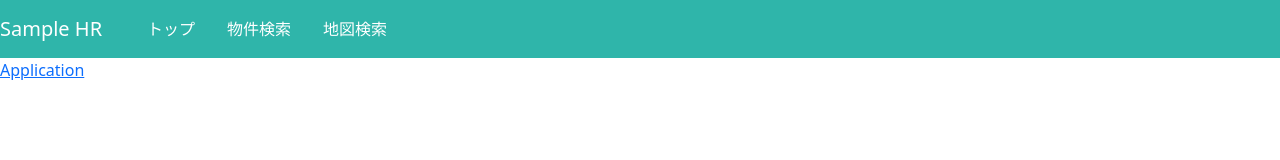
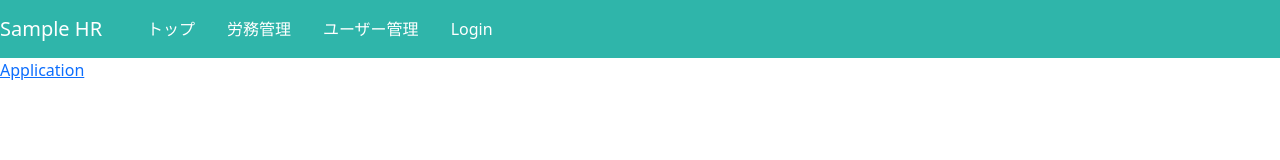
Before and after one commit to comu2e/next-spa, a Next.js app: page /users in a window 1280 px wide. Shown: the top 160 px of the page. Built offline with nearby package versions, Linux system fonts and the light colour scheme; no server answers.

Commit message:
fix: navbar にuser が表示されるように調整

```diff
--- a/src/components/_layouts/partials/Header.tsx
+++ b/src/components/_layouts/partials/Header.tsx
@@ -1,8 +1,23 @@
 import React from "react";
-import { Row, Col, Nav, NavDropdown} from "react-bootstrap";
+import { Row, Col, Nav, NavDropdown, Navbar} from "react-bootstrap";
 import Link from "next/link";
+import {useLoginUser} from "../../../hooks/useLoginUser";
 
 const Header = () => {
+    const { loginUser } = useLoginUser()
+
+    /**
+     * @returns {Promise<void>}
+     */
+    async function handleLogout() {
+        const res = await fetch('/api/hm_admin/auth/logout')
+
+        if (res.status === 200) {
+            await Router.push('/login')
+        } else {
+            throw new Error(await res.text())
+        }
+    }
 
     return (
         <>
@@ -13,7 +28,7 @@ const Header = () => {
                     </Col>
                     <Col md={"auto"}>
                         <nav>
-                            <Nav>
+                            <Nav className="me-auto">
                                 <Nav.Item>
                                     <div className="nav-item nav-link">
                                         <Link href="/">トップ</Link>
@@ -21,25 +36,27 @@ const Header = () => {
                                 </Nav.Item>
                                 <Nav.Item>
                                     <div className="nav-item nav-link">
-                                        <Link href="/estates">物件検索</Link>
+                                        <Link href="/">労務管理</Link>
                                     </div>
                                 </Nav.Item>
                                 <Nav.Item>
                                     <div className="nav-item nav-link">
-                                        <Link href="/estates/map">地図検索</Link>
+                                        <Link href="/">ユーザー管理</Link>
                                     </div>
                                 </Nav.Item>
-                                {/*{loginUser ?*/}
-                                {/*    <NavDropdown title={loginUser.name} id="nav-dropdown">*/}
-                                {/*        <NavDropdown.Item><span onClick={handleLogout}>Logout</span></NavDropdown.Item>*/}
-                                {/*    </NavDropdown>*/}
-                                {/*    :*/}
-                                {/*    <Nav.Item>*/}
-                                {/*        <div className="nav-item nav-link">*/}
-                                {/*            <Link href="/login">Login</Link>*/}
-                                {/*        </div>*/}
-                                {/*    </Nav.Item>*/}
-                                {/*}*/}
+
+
+                                    {loginUser ?
+                                        <NavDropdown title={loginUser.name} id="nav-dropdown">
+                                            <NavDropdown.Item><span onClick={handleLogout}>Logout</span></NavDropdown.Item>
+                                        </NavDropdown>
+                                        :
+                                        <Nav.Item>
+                                            <div className="nav-item nav-link">
+                                                <Link href="/login">Login</Link>
+                                            </div>
+                                        </Nav.Item>
+                                    }
                             </Nav>
                         </nav>
                     </Col>
```
